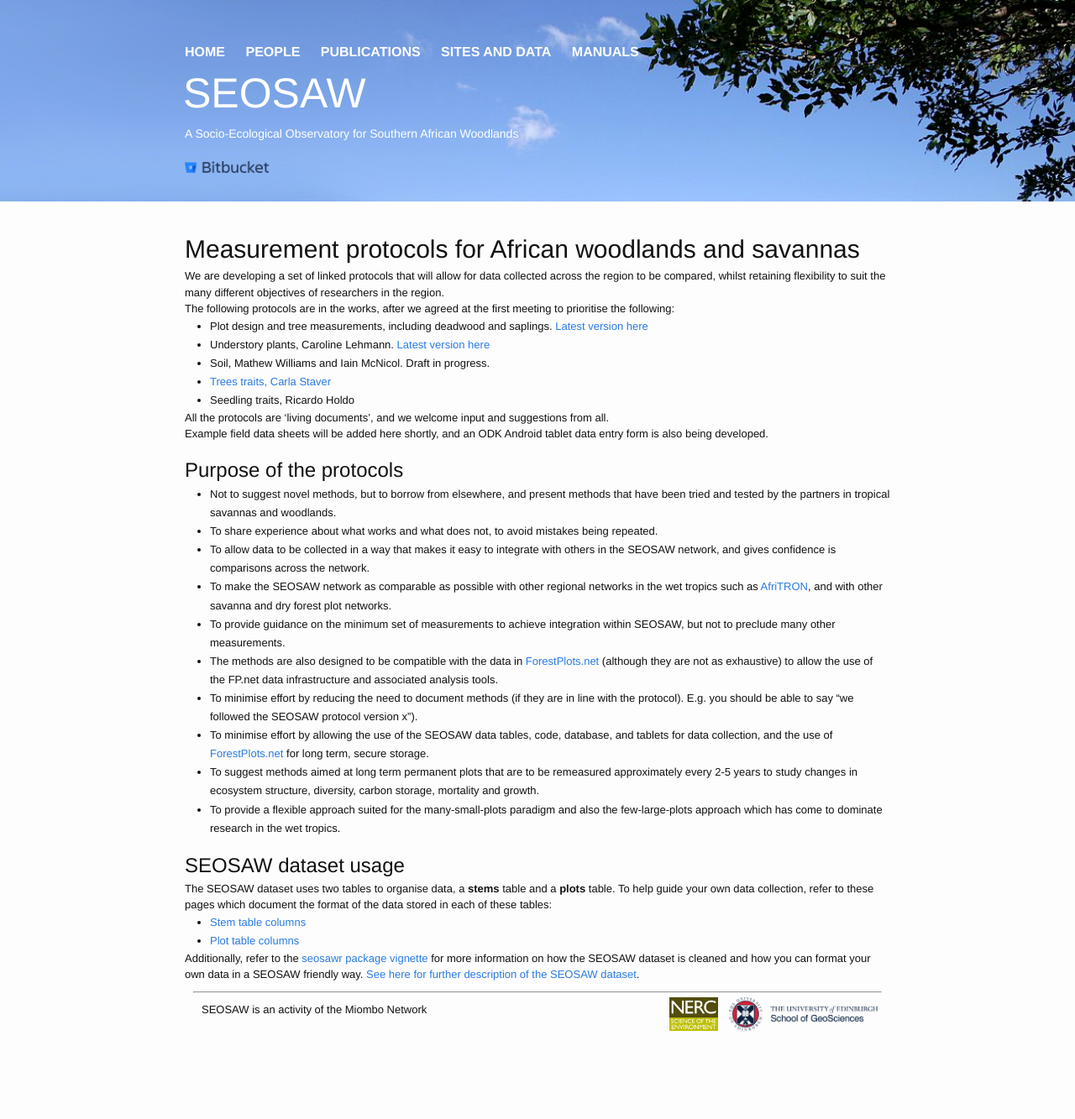
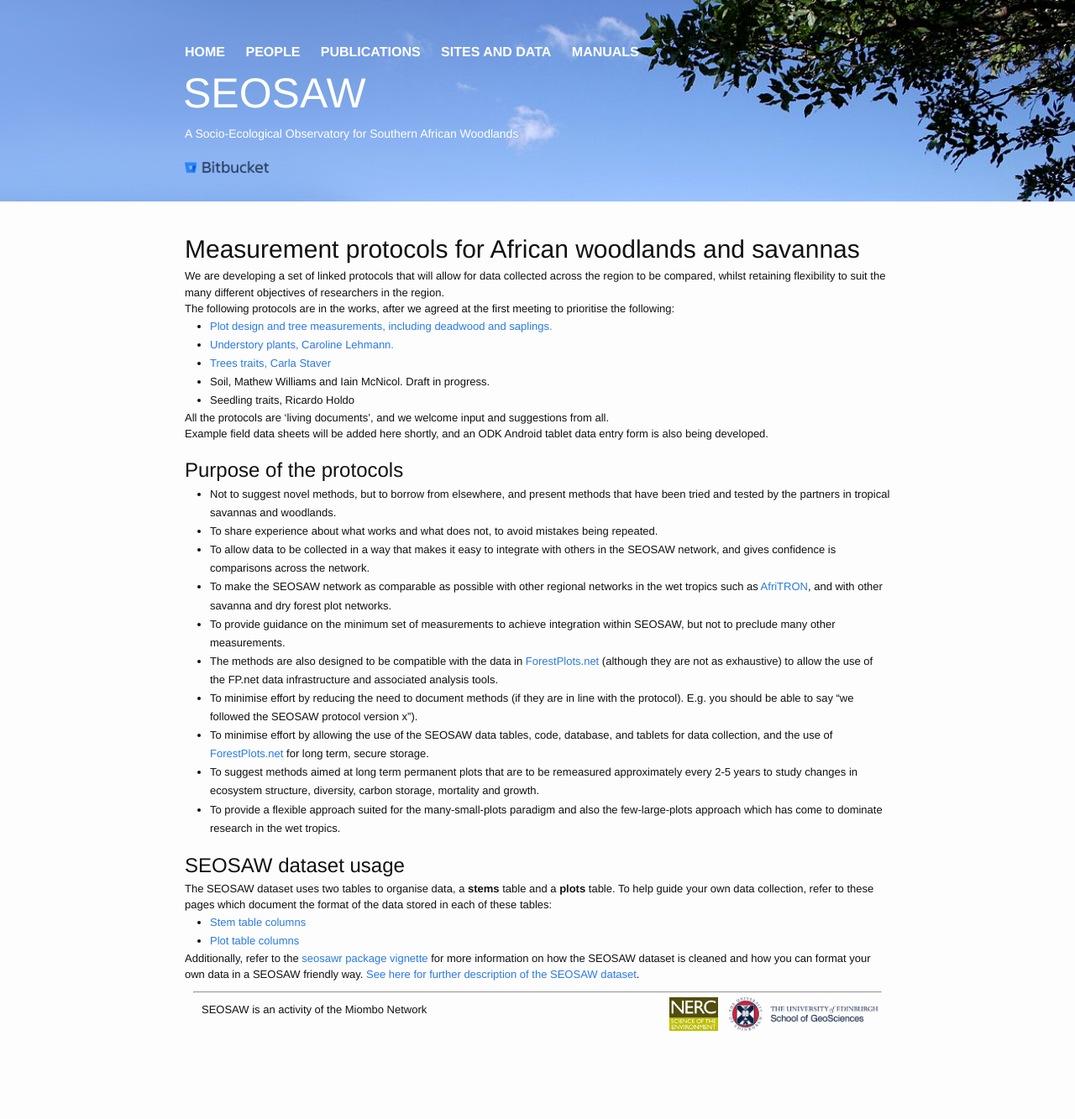
Before and after one commit to seosaw/seosaw.github.io, a Jekyll site: the page built from manuals.md, in a window 1280 px wide. Shown: the whole page at 84% size. Built offline with Jekyll 4.4.1, drawn with Linux system fonts in a browser that asks for light colours; nearby versions of some CDN libraries; our own code applies the rules of GitHub Pages for plain Markdown files.

Commit message:
Updated links to manuals

```diff
--- a/manuals.md
+++ b/manuals.md
@@ -8,10 +8,10 @@ We are developing a set of linked protocols that will allow for data collected a
 
 The following protocols are in the works, after we agreed at the first meeting to prioritise the following:
 
-* Plot design and tree measurements, including deadwood and saplings. [Latest version here][1]
-* Understory plants, Caroline Lehmann. [Latest version here][2]
+* [Plot design and tree measurements, including deadwood and saplings.][1]
+* [Understory plants, Caroline Lehmann.][2]
+* [Trees traits, Carla Staver][3]
 * Soil, Mathew Williams and Iain McNicol. Draft in progress.
-* [Trees traits, Carla Staver][4]
 * Seedling traits, Ricardo Holdo
 
 All the protocols are 'living documents', and we welcome input and suggestions from all.
@@ -20,8 +20,8 @@ Example field data sheets will be added here shortly, and an ODK Android tablet
 
 [1]: ./resources/SEOSAW_FieldManual_v3_2018.pdf
 [2]: ./resources/Grass_sampling_PSPs_May_2018.pdf
-[3]: https://docs.google.com/document/d/1Qey7TWfjBZL1dhtD_sioguj_2wIcJvVlGgqsFaWdZmE/edit?usp=sharing
-[4]: https://docs.google.com/document/d/1IJkM_PNHHl3qVFlZqxKvaq2JNt0RB8bZlstCSpc4Rgc/edit?usp=sharing
+[3]: https://docs.google.com/document/d/1IJkM_PNHHl3qVFlZqxKvaq2JNt0RB8bZlstCSpc4Rgc/edit?usp=sharing
+[4]: https://docs.google.com/document/d/1Qey7TWfjBZL1dhtD_sioguj_2wIcJvVlGgqsFaWdZmE/edit?usp=sharing
 
 ## Purpose of the protocols
 
```
